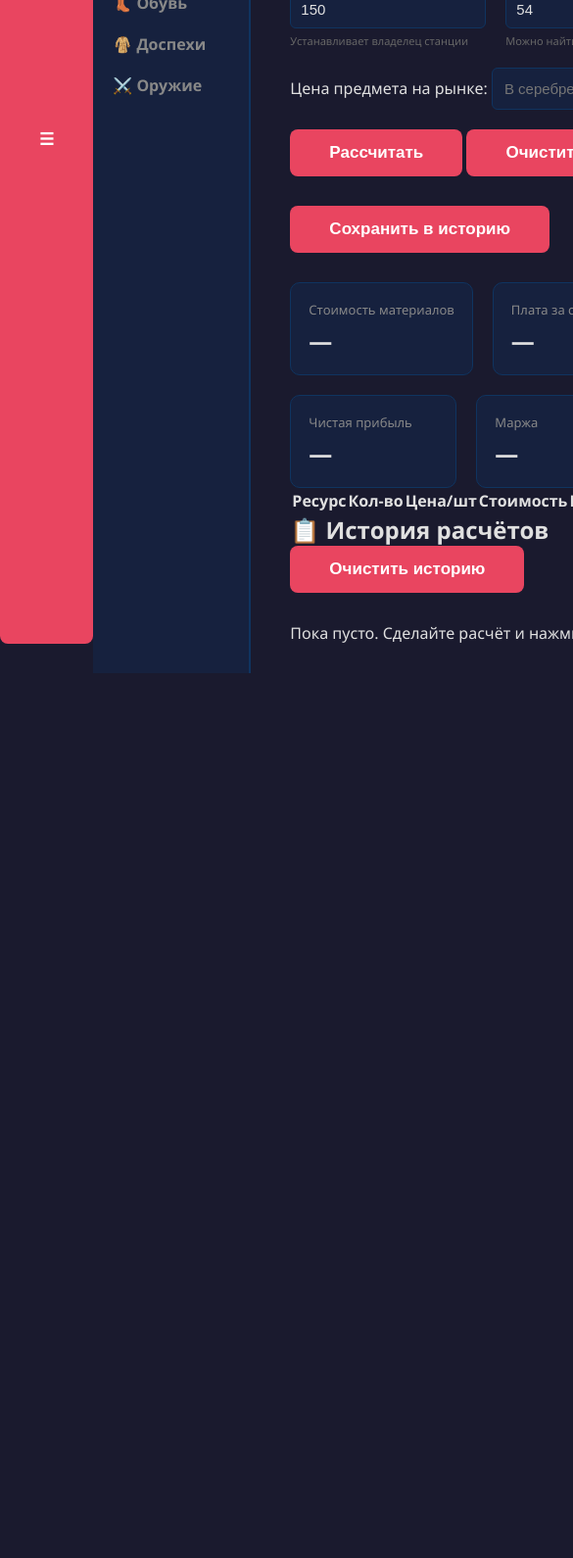
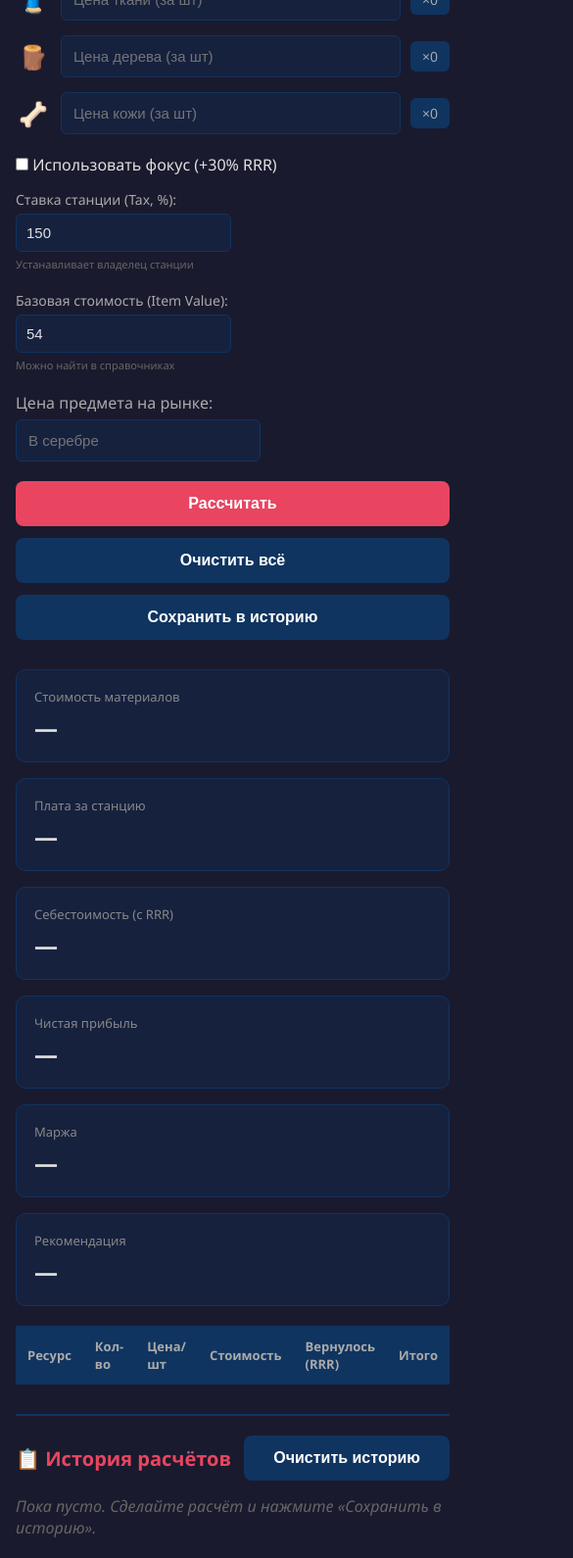
Before and after one commit to 2tonya/albion-calc, a plain HTML site: page index.html in a window 390 px wide. Shown: the part 373-1963 px from the top of the page at 98% size, 585 px wide, since content can reach past the window. Before the commit the page ends 1060 px from the top, so only its background shows below. Drawn offline with Linux system fonts and the light colour scheme.

Commit message:
Update style.css

```diff
--- a/style.css
+++ b/style.css
@@ -12,11 +12,30 @@ body {
     color: #e0e0e0;
 }
 
+/* Бургер (мобилки) */
+.burger {
+    display: none;
+    position: fixed;
+    top: 15px;
+    left: 15px;
+    z-index: 100;
+    background: #e94560;
+    color: white;
+    border: none;
+    font-size: 24px;
+    padding: 10px 14px;
+    border-radius: 8px;
+    cursor: pointer;
+}
+
+/* Боковое меню */
 .sidebar {
     width: 240px;
+    min-width: 240px;
     background: #16213e;
     padding: 20px;
     border-right: 2px solid #0f3460;
+    transition: transform 0.3s;
 }
 
 .logo {
@@ -30,6 +49,7 @@ body {
     color: #888;
     cursor: pointer;
     font-weight: bold;
+    transition: color 0.2s;
 }
 
 .menu-category:hover, .menu-category.active {
@@ -41,6 +61,7 @@ body {
     color: #666;
     font-size: 14px;
     cursor: pointer;
+    transition: color 0.2s;
 }
 
 .menu-sub.active {
@@ -48,10 +69,11 @@ body {
     border-left: 2px solid #e94560;
 }
 
+/* Основная область */
 .main-content {
     flex: 1;
     padding: 30px 40px;
-    max-width: 900px;
+    max-width: 960px;
 }
 
 h1 {
@@ -59,20 +81,32 @@ h1 {
     margin-bottom: 25px;
 }
 
-.city-select {
+/* Выпадающие списки */
+.field-block {
     margin-bottom: 20px;
 }
 
-.city-select select {
+.field-block label, .city-select label {
+    display: block;
+    margin-bottom: 6px;
+    color: #aaa;
+}
+
+.field-block select, .city-select select {
     background: #16213e;
     color: #e0e0e0;
     border: 1px solid #0f3460;
     padding: 10px;
     border-radius: 6px;
-    width: 280px;
+    width: 300px;
     font-size: 15px;
 }
 
+.city-select {
+    margin-bottom: 20px;
+}
+
+/* Ресурсы */
 .resources-grid {
     display: grid;
     grid-template-columns: 1fr 1fr;
@@ -89,6 +123,7 @@ h1 {
 .icon {
     font-size: 24px;
     width: 36px;
+    text-align: center;
 }
 
 .resource-row input {
@@ -99,6 +134,7 @@ h1 {
     padding: 12px;
     border-radius: 6px;
     font-size: 15px;
+    transition: border 0.2s;
 }
 
 .resource-row input:focus {
@@ -106,6 +142,17 @@ h1 {
     border-color: #e94560;
 }
 
+.qty-badge {
+    background: #0f3460;
+    color: #aaa;
+    padding: 6px 12px;
+    border-radius: 6px;
+    font-size: 14px;
+    min-width: 40px;
+    text-align: center;
+}
+
+/* Настройки */
 .settings {
     margin-bottom: 15px;
 }
@@ -118,6 +165,7 @@ h1 {
     display: flex;
     gap: 20px;
     margin-bottom: 20px;
+    flex-wrap: wrap;
 }
 
 .setting-field {
@@ -137,8 +185,9 @@ h1 {
     border: 1px solid #0f3460;
     padding: 10px;
     border-radius: 6px;
-    width: 200px;
+    width: 220px;
     font-size: 15px;
+    transition: border 0.2s;
 }
 
 .setting-field input:focus {
@@ -155,6 +204,12 @@ h1 {
     margin-bottom: 20px;
 }
 
+.item-price label {
+    display: block;
+    margin-bottom: 6px;
+    color: #aaa;
+}
+
 .item-price input {
     background: #16213e;
     color: #e0e0e0;
@@ -163,29 +218,53 @@ h1 {
     border-radius: 6px;
     width: 250px;
     font-size: 15px;
+    transition: border 0.2s;
+}
+
+.item-price input:focus {
+    outline: none;
+    border-color: #e94560;
+}
+
+/* Кнопки */
+.buttons-row {
+    display: flex;
+    gap: 12px;
+    flex-wrap: wrap;
+    margin-bottom: 30px;
 }
 
 button {
     background: #e94560;
     color: white;
     border: none;
-    padding: 14px 40px;
+    padding: 14px 30px;
     border-radius: 8px;
-    font-size: 17px;
+    font-size: 16px;
     cursor: pointer;
     font-weight: bold;
-    transition: background 0.2s;
-    margin-bottom: 30px;
+    transition: background 0.2s, transform 0.1s;
 }
 
 button:hover {
     background: #c73650;
+    transform: scale(1.02);
 }
 
+.btn-secondary {
+    background: #0f3460;
+}
+
+.btn-secondary:hover {
+    background: #1a4a80;
+}
+
+/* Результаты */
 .results {
     display: flex;
-    gap: 20px;
+    gap: 16px;
     flex-wrap: wrap;
+    margin-bottom: 20px;
 }
 
 .result-card {
@@ -193,7 +272,8 @@ button:hover {
     border: 1px solid #0f3460;
     border-radius: 10px;
     padding: 18px;
-    min-width: 170px;
+    min-width: 160px;
+    flex: 1;
 }
 
 .label {
@@ -215,3 +295,153 @@ button:hover {
 .profit-negative {
     color: #ff1744;
 }
+
+/* Таблица */
+.details-table {
+    width: 100%;
+    border-collapse: collapse;
+    margin-bottom: 30px;
+}
+
+.details-table th {
+    background: #0f3460;
+    color: #aaa;
+    padding: 12px;
+    text-align: left;
+    font-size: 13px;
+}
+
+.details-table td {
+    padding: 10px 12px;
+    border-bottom: 1px solid #0f3460;
+    font-size: 14px;
+}
+
+.details-table tr:hover td {
+    background: rgba(233, 69, 96, 0.05);
+}
+
+/* История */
+.history-section {
+    margin-top: 20px;
+    border-top: 2px solid #0f3460;
+    padding-top: 20px;
+}
+
+.history-header {
+    display: flex;
+    justify-content: space-between;
+    align-items: center;
+    margin-bottom: 15px;
+}
+
+.history-header h2 {
+    color: #e94560;
+    font-size: 20px;
+}
+
+.history-list {
+    display: flex;
+    flex-direction: column;
+    gap: 10px;
+}
+
+.empty-history {
+    color: #666;
+    font-style: italic;
+}
+
+.history-item {
+    background: #16213e;
+    border: 1px solid #0f3460;
+    border-radius: 8px;
+    padding: 14px 18px;
+    display: flex;
+    justify-content: space-between;
+    align-items: center;
+    flex-wrap: wrap;
+    gap: 10px;
+}
+
+.history-item.profit {
+    border-left: 4px solid #00c853;
+}
+
+.history-item.loss {
+    border-left: 4px solid #ff1744;
+}
+
+.history-info {
+    flex: 1;
+    min-width: 200px;
+}
+
+.history-name {
+    font-weight: bold;
+    margin-bottom: 4px;
+}
+
+.history-meta {
+    font-size: 12px;
+    color: #888;
+}
+
+.history-profit {
+    font-size: 20px;
+    font-weight: bold;
+}
+
+.history-actions {
+    display: flex;
+    gap: 8px;
+}
+
+.history-actions button {
+    padding: 8px 14px;
+    font-size: 13px;
+}
+
+/* Мобильная адаптация */
+@media (max-width: 768px) {
+    .burger {
+        display: block;
+    }
+
+    .sidebar {
+        position: fixed;
+        top: 0;
+        left: 0;
+        height: 100vh;
+        z-index: 99;
+        transform: translateX(-100%);
+    }
+
+    .sidebar.open {
+        transform: translateX(0);
+    }
+
+    .main-content {
+        padding: 20px 16px;
+        padding-top: 60px;
+    }
+
+    .resources-grid {
+        grid-template-columns: 1fr;
+    }
+
+    .results {
+        flex-direction: column;
+    }
+
+    .buttons-row {
+        flex-direction: column;
+    }
+
+    .field-block select, .city-select select {
+        width: 100%;
+    }
+
+    h1 {
+        font-size: 22px;
+    }
+}
```
